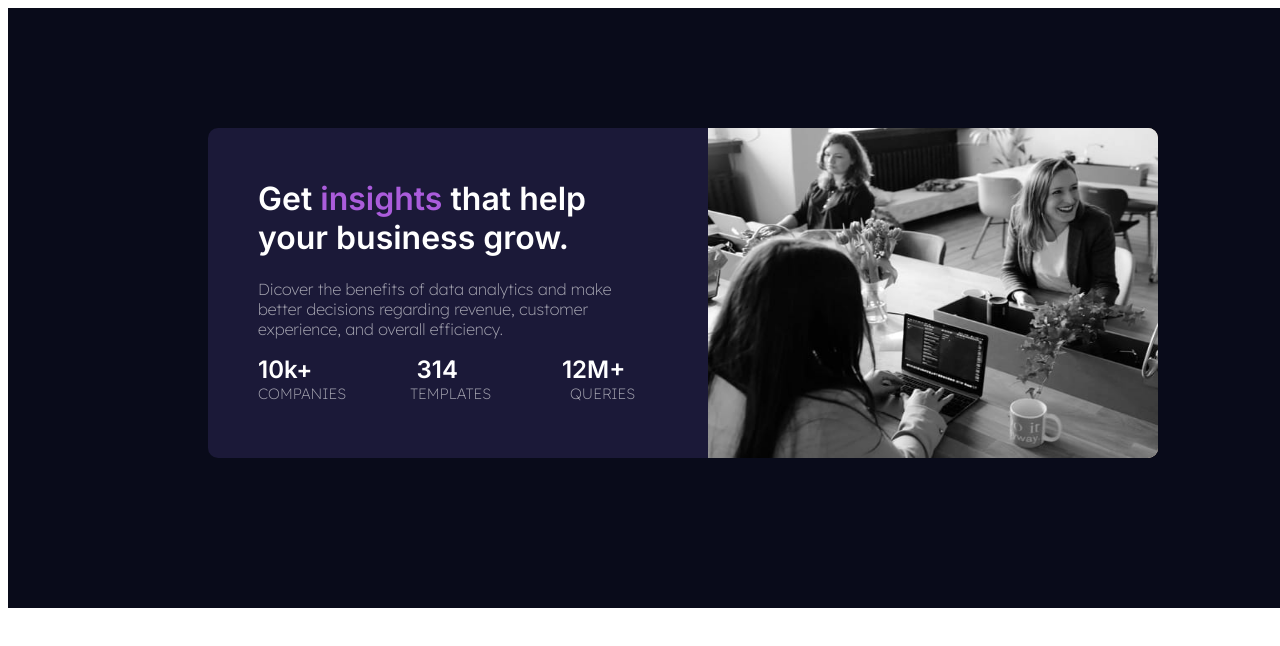
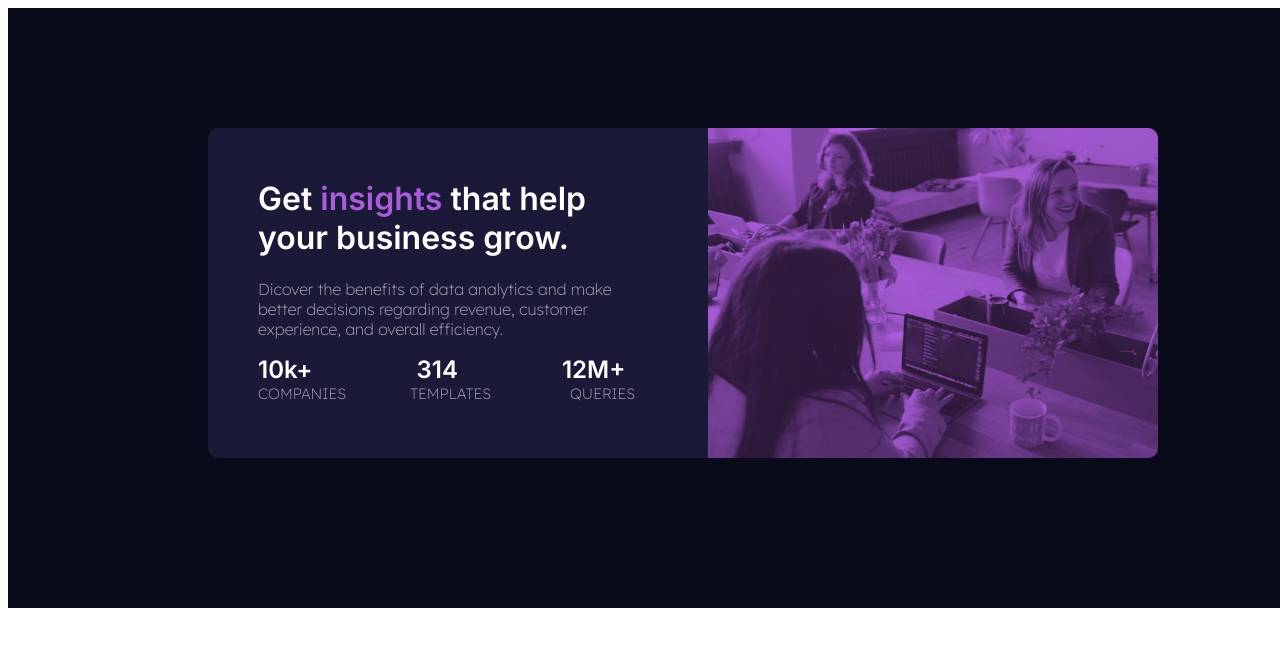
Before and after one commit to Baqtiyar/Stats-Preview-Card-Component, a plain HTML site: page index.html in a window 1280 px wide. Shown: the top 646 px of the page. Drawn offline with Linux system fonts and the light colour scheme.

Commit message:
Update styles.css

```diff
--- a/styles.css
+++ b/styles.css
@@ -44,7 +44,7 @@ body {
 .mid3 {
     width: 450px;
     height: 330px;
-    background-color: blanchedalmond;
+    background-color: hsl(277, 64%, 61%);
     float: left;
     border-top-right-radius: 10px;
     border-bottom-right-radius: 10px;
@@ -61,6 +61,8 @@ body {
     float: left;
     border-top-right-radius: 10px;
     border-bottom-right-radius: 10px;
+    mix-blend-mode: multiply;
+    opacity: 0.75;
 
 }
 
```
